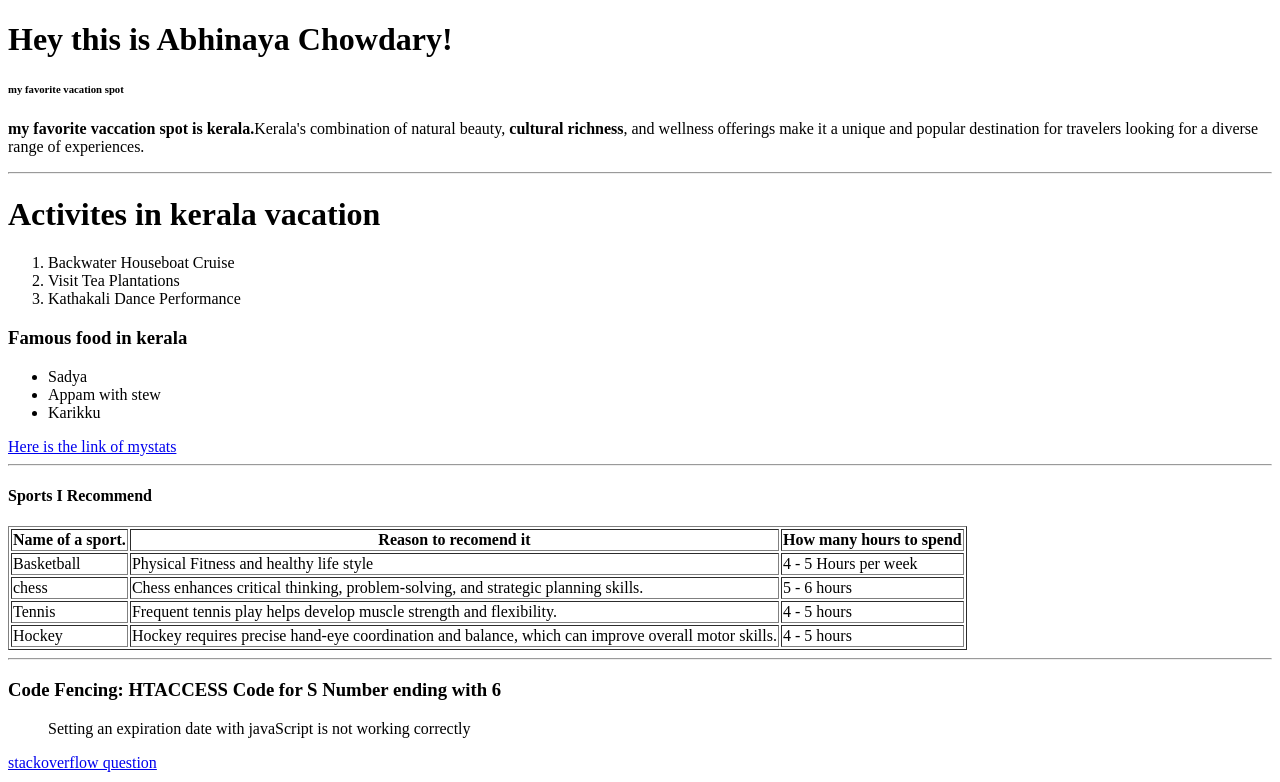
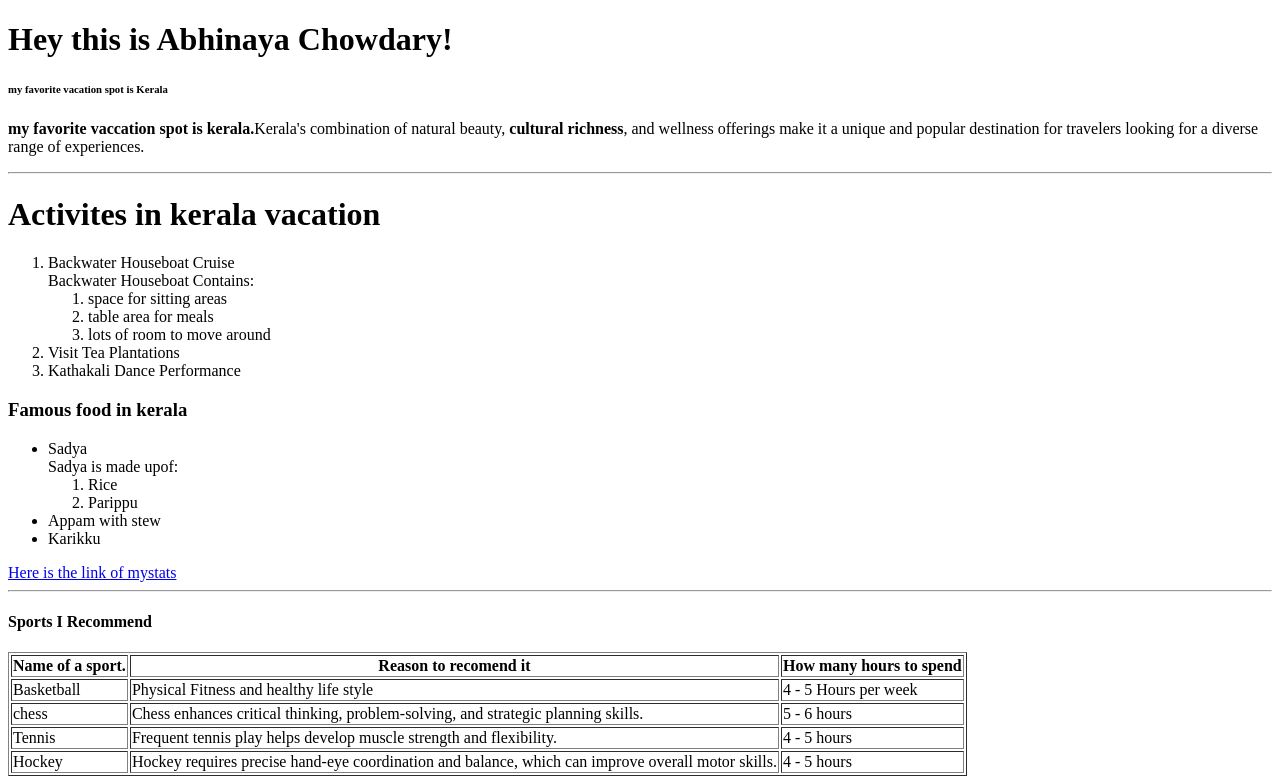
Before and after one commit to 44-563-WebApps-F23/44563-webapps-f23-assignment3-AbhinayaTanniru, a plain HTML site: page index.html in a window 1280 px wide. Shown: the top 782 px of the page. Drawn offline with Linux system fonts and the light colour scheme.

Commit message:
modified index.html

```diff
--- a/index.html
+++ b/index.html
@@ -10,18 +10,30 @@
         <h1>
             Hey this is Abhinaya Chowdary!
         </h1>
-        <h6>my favorite vacation spot</h6>
+        <h6>my favorite vacation spot is Kerala</h6>
         <p><b>my favorite vaccation spot is kerala.</b>Kerala's combination of natural beauty, <b>cultural richness</b>, and wellness offerings make it a unique and popular destination for travelers looking for a diverse range of experiences.</p>
         <hr>
         <h1>Activites in kerala vacation</h1>
         <ol>
             <li>Backwater Houseboat Cruise</li>
+
+            Backwater Houseboat Contains:
+            <ol>
+              <li>space for sitting areas</li>
+              <li>table area for meals</li>
+              <li>lots of room to move around</li>
+            </ol>
             <li>Visit Tea Plantations</li>
             <li>Kathakali Dance Performance</li>
         </ol>
         <h3>Famous food in kerala</h3>
         <ul>
             <li>Sadya</li>
+            Sadya is made upof:
+            <ol>
+              <li>Rice</li>
+              <li>Parippu</li>
+            </ol>
             <li>Appam with stew</li>
             <li>Karikku</li>
         </ul>
```
